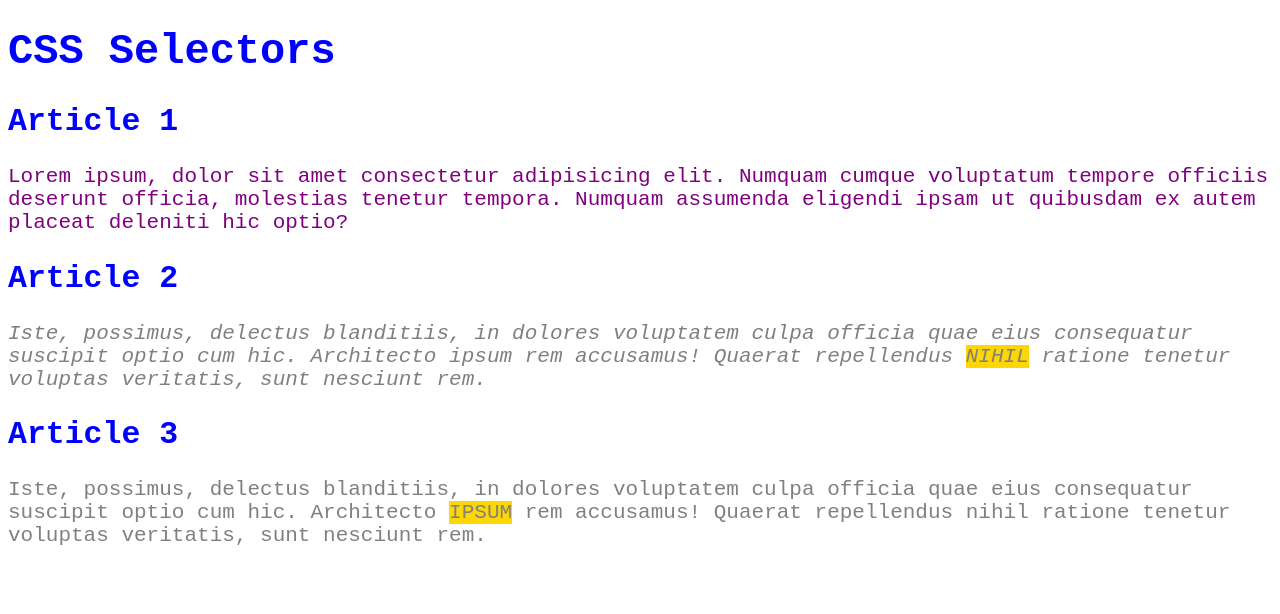
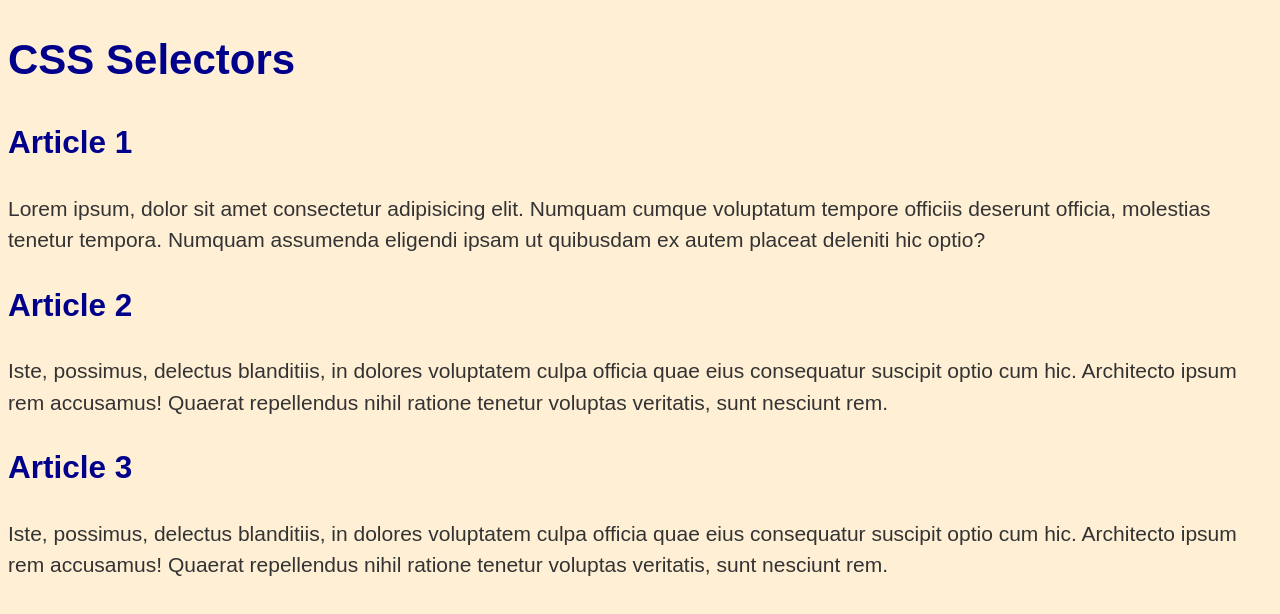
Before and after one commit to s3interdev/css-basics, a website built with Vite: page index.html in a window 1280 px wide. Built offline with nearby package versions, Linux system fonts and the light colour scheme.

Commit message:
feat: colors

```diff
--- a/style.css
+++ b/style.css
@@ -1,29 +1,11 @@
-* {
-	font-family: 'Courier New', Courier, monospace;
-}
-
 body {
 	font-size: 21px;
-}
-
-h1,
-h2 {
-	color: blue;
+	font-family: Arial, Helvetica, sans-serif;
+	line-height: 1.5;
+	background: papayawhip;
+	color: darkblue;
 }
 
 p {
-	color: purple;
+	color: #333333;
 }
-
-.highlight {
-	text-transform: uppercase;
-	background-color: gold;
-}
-
-.gray {
-	color: gray;
-}
-
-#second {
-	font-style: italic;
-}
```
